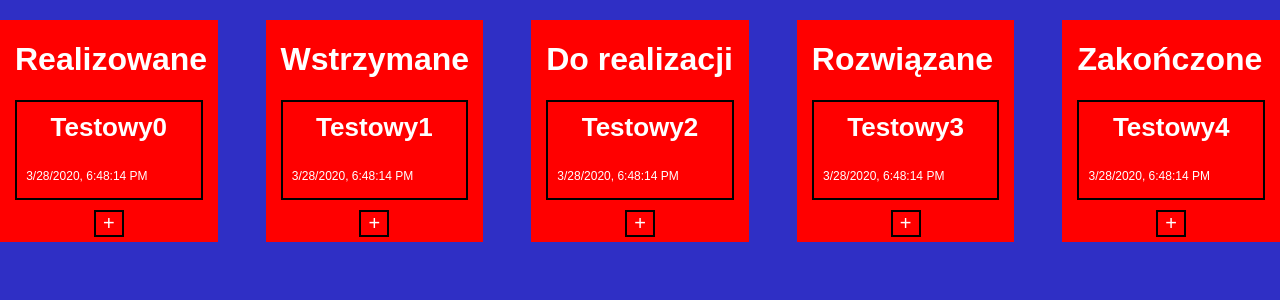
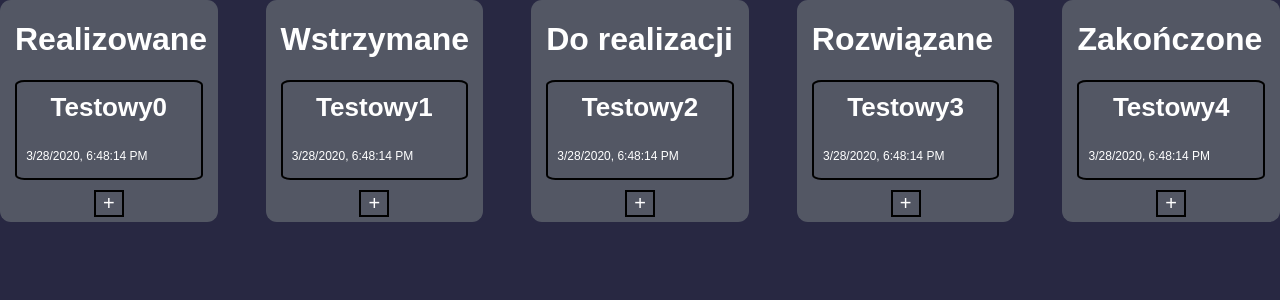
Before and after one commit to Rayahenn/task-manager, a Vue app: page / in a window 1280 px wide. Shown: the top 300 px of the page. Built offline with nearby package versions, Linux system fonts and the light colour scheme; the HTML template or start-up script is replaced by a standard one.

Commit message:
"Add new task" feature, style changes and bug fixes

```diff
--- a/src/App.vue
+++ b/src/App.vue
@@ -15,50 +15,7 @@ export default {
   components: { TaskList },
   data() {
     return {
-      //  taskList: [
-      //           {
-      //               id: 1,
-      //               board_id: 1,
-      //               name: "Testowy0"
-      //           },
-      //           {
-      //               id: 2,
-      //               board_id: 1,
-      //               name: "Testowy1"
-      //           },
-      //           {
-      //               id: 3,
-      //               board_id: 2,
-      //               name: "Testowy2"
-      //           },
-      //           {
-      //               id: 4,
-      //               board_id: 3,
-      //               name: "Testowy3"
-      //           }
-      //       ],
-        // boards: [
-        //   {
-        //     id: 1,
-        //     name: "Realizowane"
-        //   },
-        //    {
-        //     id: 2,
-        //     name: "Wstrzymane"
-        //   },
-        //    {
-        //     id: 3,
-        //     name: "Do realizacji"
-        //   },
-        //    {
-        //     id: 4,
-        //     name: "Rozwiązane"
-        //   },
-        //    {
-        //     id: 5,
-        //     name: "Zakończone"
-        //   }
-        // ]
+
   }
   }
 }
@@ -81,7 +38,7 @@ export default {
 
     height: 100vh;
     width: 100%;
-    background-color: rgb(47, 47, 197);
+    background-color: rgb(40, 40, 66);
 
     color: white;
     margin: 0;
--- a/src/components/TaskItem.vue
+++ b/src/components/TaskItem.vue
@@ -1,18 +1,19 @@
 <template>
     <div class="tasks">
+        <draggable group="tasks" >
             <div class="taskItem"
             v-for="task in taskList"
             :key="task.id"
             :board_id="task.board_id"
-        :class="{ isFavourite: favourite}"
+            :class="{ isFavourite: task.favourite}"
             v-if="task.board_id == board_id"
             >
-          <h1 v-if="!isEditing" class="taskTitle">{{ task.name }}</h1>
+            <h1 v-if="!task.isEditing" class="taskTitle">{{ task.name }}</h1>
 
             <input type="text"
             class="editTask"
             v-model="task.name"
-          v-if="isEditing"
+            v-if="task.isEditing"
             >
 
                 <div class="date">
@@ -20,73 +21,98 @@
                 </div>
             <i class="fa fa-pencil-square-o edit"
             aria-hidden="true"
-          @click="handleEdit"
+            @click="handleEdit(task)"
             />
 
             <i class="fa fa-star-o favourite"
             aria-hidden="true"
-          @click="toggleFavourite"
+            @click="toggleFavourite(task)"
             />
 
             </div>
+        </draggable>
     </div>
 </template>
 
 <script>
-
+import draggable from 'vuedraggable';
 export default {
-
+    components: { draggable },
     props: {
         board_id: Number,
+        newTask: Object
     },
     data() {
         return{
-            favourite: false,
-            isEditing: false,
             time: null,
             taskList: [
                 {
                     id: 1,
                     board_id: 0,
-                    name: "Testowy0"
+                    name: "Testowy0",
+                    isEditing: false,
+                    favourite: false,
                 },
                 {
                     id: 2,
                     board_id: 1,
-                    name: "Testowy1"
+                    name: "Testowy1",
+                    isEditing: false,
+                    favourite: false,
                 },
                 {
                     id: 3,
                     board_id: 2,
-                    name: "Testowy2"
+                    name: "Testowy2",
+                    isEditing: false,
+                    favourite: false,
                 },
                 {
                     id: 4,
                     board_id: 3,
-                    name: "Testowy3"
+                    name: "Testowy3",
+                    isEditing: false,
+                    favourite: false,
                 },
                 {
                     id: 4,
                     board_id: 4,
-                    name: "Testowy4"
+                    name: "Testowy4",
+                    isEditing: false,
+                    favourite: false,
                 }
             ],
         }
     },
     methods: {
-        toggleFavourite() {
-                this.favourite = !this.favourite
+        toggleFavourite(task) {
+            task.favourite = !task.favourite
         },
-        handleEdit() {
-            this.isEditing = !this.isEditing;
+        handleEdit(task) {
+            task.isEditing = !task.isEditing
         },
         getDate() {
             var currentTime = new Date().toLocaleString();
             this.time = currentTime
-        }
+        },
     },
     mounted() {
         this.getDate()
+    },
+    watch: {
+        newTask() {
+            if(this.newTask === {}) {
+                return
+            }
+            else {
+                let tasksCounter = this.taskList.length
+                this.newTask.id = tasksCounter
+                this.taskList.push(this.newTask)
+            }
+        },
+        taskList(oldTaskList, newTaskList) {
+            return this.taskList = newTaskList
+        }
     },
 }
 </script>
@@ -131,6 +157,7 @@ export default {
         height: 100px;
         margin: 10px 0;
         font-size: 13px;
+        border-radius: 5%;
         i.favourite {
             position: absolute;
             top: 60%;
@@ -150,5 +177,6 @@ export default {
   }
   .isFavourite {
             border-left: 5px solid blue;
+            border-radius: 5%;
         }
 </style>
--- a/src/components/TaskList.vue
+++ b/src/components/TaskList.vue
@@ -1,16 +1,17 @@
 <template>
     <div class="board">
-        <draggable v-model="boards" class="dragList">
-            <div class="taskList" v-for="board in boards" :key="board.id">
+        <draggable v-model="boards" class="dragList" >
+            <div class="taskList" v-for="(board, index) in boards" :key="board.id" >
                 <h1>{{ board.name }}</h1>
-                <draggable :dragBoard="board" group="tasks">
-                    <TaskItem :board_id="board.id"/>
-                </draggable>
+                    <TaskItem :board_id="board.id" :newTask="newTask" />
                 <div class="addItem">
-                    <div class="add" @click="openNewItem(board.id)" :class="{ active: board.active}" v-if="!board.addingItem">+</div>
+                    <div class="add" @click="openNewItem(index)" :class="{ active: board.active}" v-if="!board.addingItem">+</div>
                     <div class="newItem" v-else>
-                        <input type="text" class="itemName" placeholder="Wpisz nazwe zadania...">
-                        <div class="apply">Zatwierdź</div>
+                        <input type="text"
+                        class="itemName"
+                        placeholder="Wpisz nazwe zadania..."
+                        v-model="newTaskName">
+                        <div class="apply" @click="addNewTask(index)" >Zatwierdź</div>
                         <div class="cancel" @click="closeNewItem(board.id)">Anuluj</div>
                     </div>
                 </div>
@@ -29,7 +30,9 @@ export default {
     data() {
         return {
             currentBoard: 0,
-
+            newTaskName: '',
+            newTask: {},
+            //renderComponent: true,
             boards: [
             {
                 id: 0,
@@ -70,13 +73,38 @@ export default {
         boardId.addingItem = !boardId.addingItem;
         this.$set(this.boards, id, boardId);
         },
+
         closeNewItem(id) {
         let boardId = this.boards[id];
         boardId.active = !boardId.active;
         boardId.addingItem = !boardId.addingItem;
         this.$set(this.boards, id, boardId);
+        },
+
+        // forceRerender() {
+        // this.renderComponent = false;
+
+        // this.$nextTick(() => {
+        //   this.renderComponent = true;
+        // });
+        // },
+
+        addNewTask(id) {
+            this.closeNewItem(id)
+            let boardId = this.boards[id];
+            let newTask = {
+                id: null,
+                name: this.newTaskName,
+                board_id: boardId.id,
+                isEditing: false,
+                favourite: false
+            }
+            this.newTaskName = ''
+            return this.newTask = newTask
+
         }
-    }
+    },
+
 }
 </script>
 
@@ -99,8 +127,8 @@ export default {
     position: relative;
     display: inline-block;
     width: 17%;
-    background-color: red;
-    top: 20px;
+    background-color: rgb(83, 87, 100);
+    border-radius: 5%;
     padding: 0 15px;
     margin: 0 0 auto;
     min-height: 200px;
```
Lines whose indentation alone changed are shown as unchanged.
